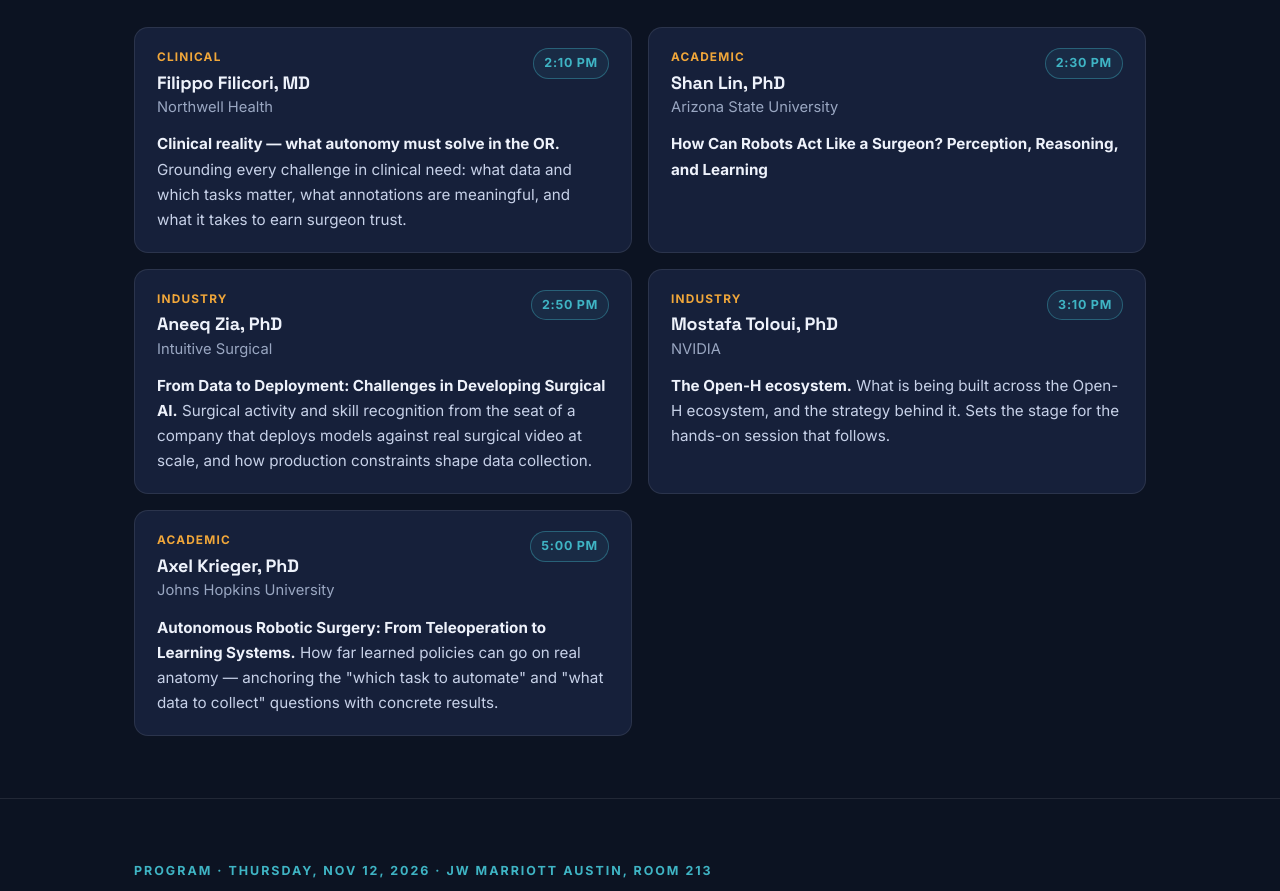
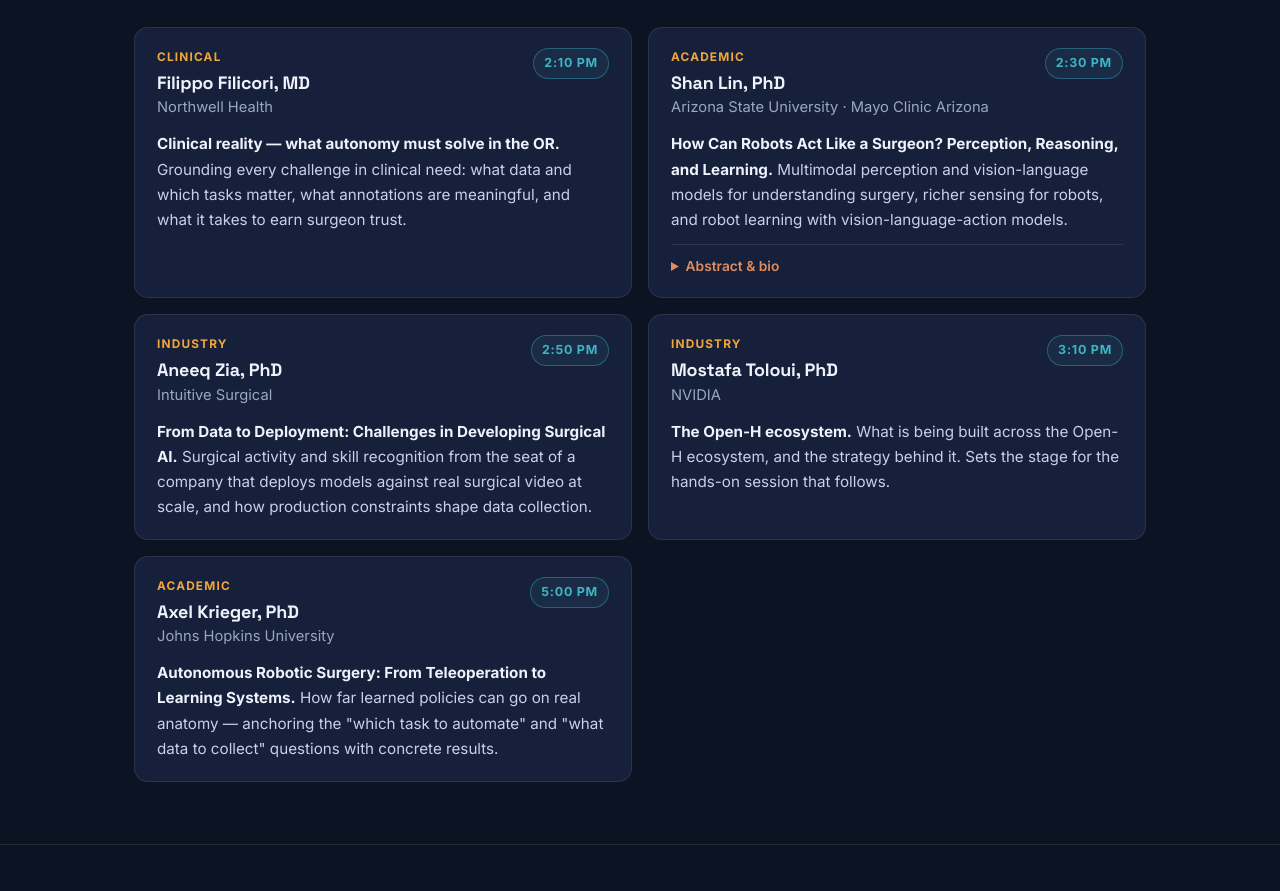
Before and after one commit to corl2026-surgical-autonomy/corl2026-surgical-autonomy.github.io, a plain HTML site: page index.html in a window 1280 px wide. Shown: the part 2245-3136 px from the top of the page. Drawn offline with Linux system fonts and the light colour scheme.

Commit message:
Enhance speaker section with additional details
Updated speaker information and added abstract and bio details for Shan Lin, PhD.

```diff
--- a/index.html
+++ b/index.html
@@ -129,6 +129,10 @@ section h2{font-size:clamp(1.5rem,3vw,2.1rem);margin-bottom:18px}
 .role.requested{color:var(--gold);border-color:rgba(241,167,58,.4);background:rgba(241,167,58,.08)}
 .spk .blurb{margin-top:12px;font-size:.95rem;color:#c7d1e8}
 .spk .blurb b{color:var(--ink)}
+.spk details{margin-top:12px;border-top:1px solid var(--line);padding-top:10px}
+.spk summary{cursor:pointer;font-size:.86rem;font-weight:600;color:var(--rust-soft)}
+.spk details p{margin-top:10px;font-size:.9rem;color:var(--muted)}
+.spk details p b{color:var(--ink)}
 .role.tba{color:var(--muted);border-color:var(--line);background:rgba(255,255,255,.04)}
 .role.slot{color:var(--teal);border-color:rgba(63,180,196,.4);background:rgba(63,180,196,.08)}
 .spk .persp{font-size:.74rem;font-weight:700;letter-spacing:.1em;text-transform:uppercase;color:var(--gold);margin-bottom:4px}
@@ -242,10 +246,15 @@ footer{border-top:1px solid var(--line);padding:46px 0;background:var(--bg-soft)
       </div>
       <div class="spk">
         <div class="spk-top">
-          <div><p class="persp">Academic</p><h3>Shan Lin, PhD</h3><div class="aff">Arizona State University</div></div>
+          <div><p class="persp">Academic</p><h3>Shan Lin, PhD</h3><div class="aff">Arizona State University · Mayo Clinic Arizona</div></div>
           <span class="role slot">2:30 PM</span>
         </div>
-        <p class="blurb"><b>How Can Robots Act Like a Surgeon? Perception, Reasoning, and Learning</b></p>
+        <p class="blurb"><b>How Can Robots Act Like a Surgeon? Perception, Reasoning, and Learning.</b> Multimodal perception and vision-language models for understanding surgery, richer sensing for robots, and robot learning with vision-language-action models.</p>
+        <details>
+          <summary>Abstract &amp; bio</summary>
+          <p><b>Abstract.</b> What does it take for a robot to act like a surgeon? Surgical robots need to perceive complex and dynamic environments, reason about what is happening and what may happen next, and learn how to interact safely with the physical world. In this talk, I will present our recent efforts toward these capabilities across medical AI and robotics. I will first discuss multimodal perception and vision-language models for interpreting surgical procedures, with an emphasis on explainability and understanding dynamic interactions. I will then introduce our work on multimodal sensing to provide robots with richer sensory feedback. Finally, I will share a glimpse of our recent efforts in robot learning and vision-language-action models toward robotic manipulation. Together, these efforts explore how perception, reasoning, and learning can bring robots closer to intelligent and reliable assistance in surgery.</p>
+          <p><b>Bio.</b> Shan Lin is an Assistant Professor in the School of Electrical, Computer and Energy Engineering at Arizona State University, where she leads the Medical Automation, Robotics &amp; General Intelligence (MARGIN) Lab. She is also a Research Affiliate with the Department of Urology at Mayo Clinic in Arizona. Her research focuses on surgical robotics and medical devices, with current interests in AI, perception, planning, control, robot learning, and manipulation for surgical robots.</p>
+        </details>
       </div>
       <div class="spk">
         <div class="spk-top">
```
